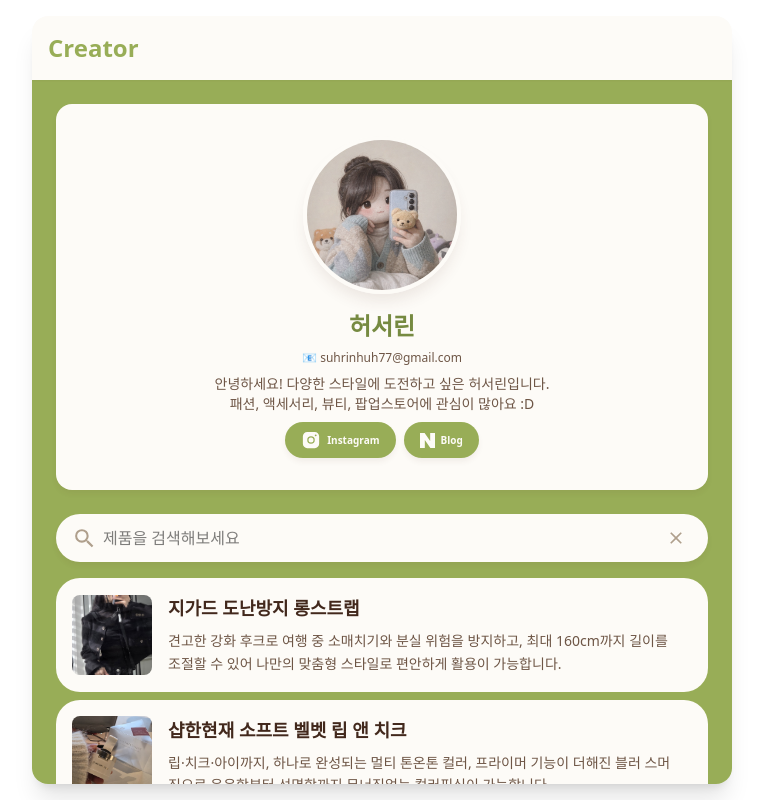
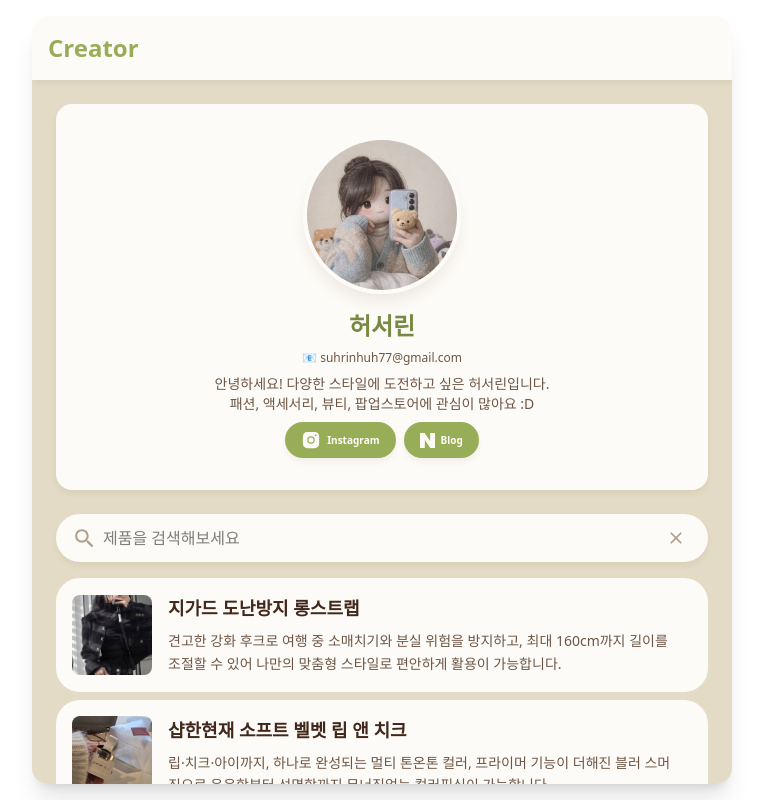
Before and after one commit to suhrin-huh/creator, a Next.js app: page / in a window 1280 px wide. Shown: the whole page, without its empty margins (258-1021 px from the left). Built offline with nearby package versions, Linux system fonts and the light colour scheme.

Commit message:
feat: 메인페이지 스타일 수정

```diff
--- a/src/app/(public)/(main)/_components/MainContainer.tsx
+++ b/src/app/(public)/(main)/_components/MainContainer.tsx
@@ -9,7 +9,7 @@ export default function MainContainer() {
     <div className="hide-scrollbar relative flex max-w-175 min-w-75 flex-1 flex-col overflow-scroll md:rounded-lg md:shadow-xl">
       <Header />
       {/* 메인 컨텐츠 */}
-      <main className="gap-y-xl p-xl bg-primary flex min-w-87.5 flex-1 flex-col">
+      <main className="gap-y-xl p-xl bg-gray-200 flex min-w-87.5 flex-1 flex-col">
         {/* 프로필 */}
         <ProfileSection />
         {/* 광고제품 리스트 */}
--- a/src/components/common/Header.tsx
+++ b/src/components/common/Header.tsx
@@ -7,7 +7,7 @@ export default function Header() {
   // ];
 
   return (
-    <header className="sticky top-0 z-10 bg-white shadow-sm md:rounded-t-lg">
+    <header className="sticky top-0 z-10 bg-white shadow-md md:rounded-t-lg">
       <nav className="p-lg flex flex-col items-center justify-between md:flex-row">
         <div className="logo text-h3 text-primary font-bold">Creator</div>
         {/* <ul className="nav-links gap-x-md flex">
```
